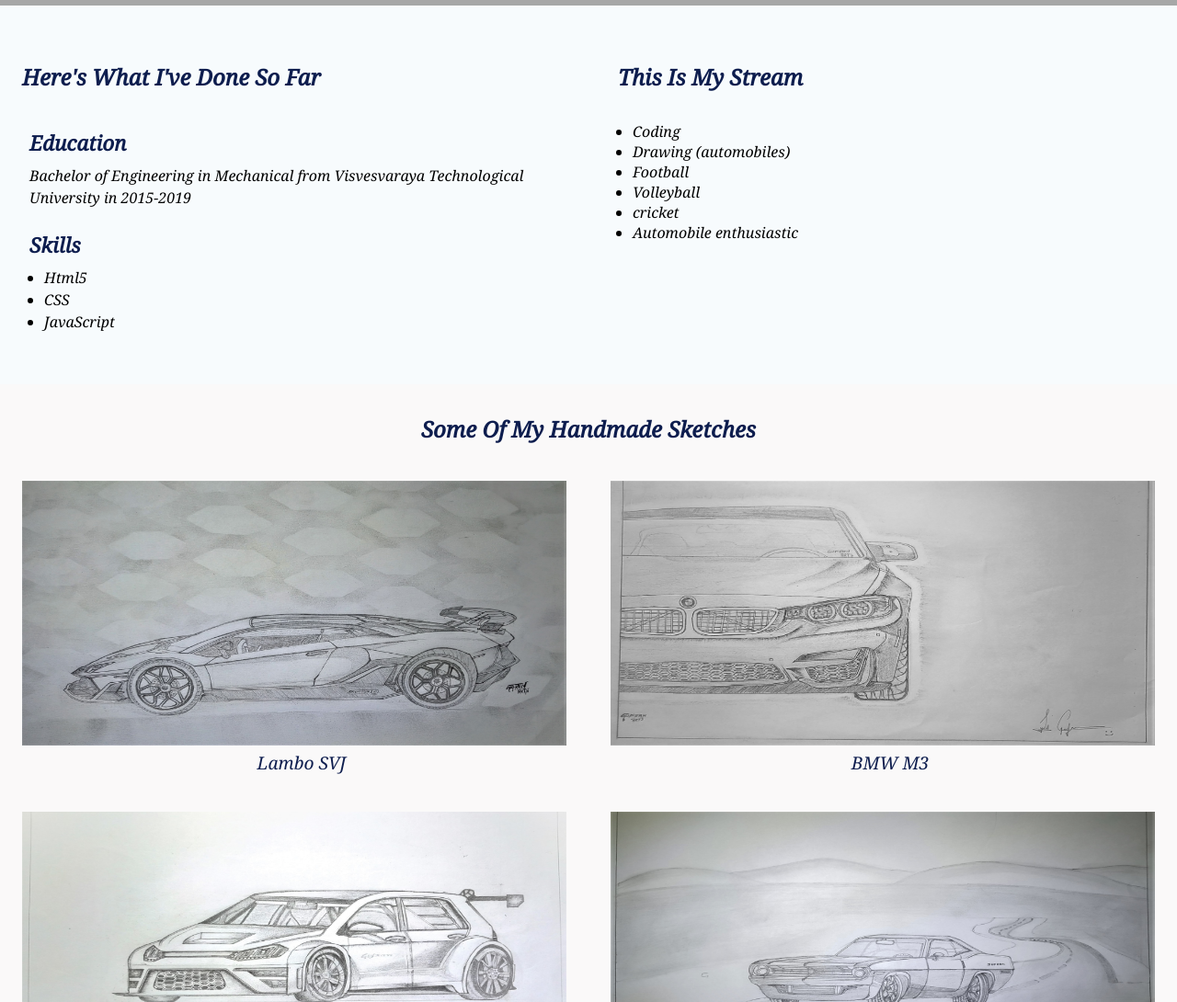
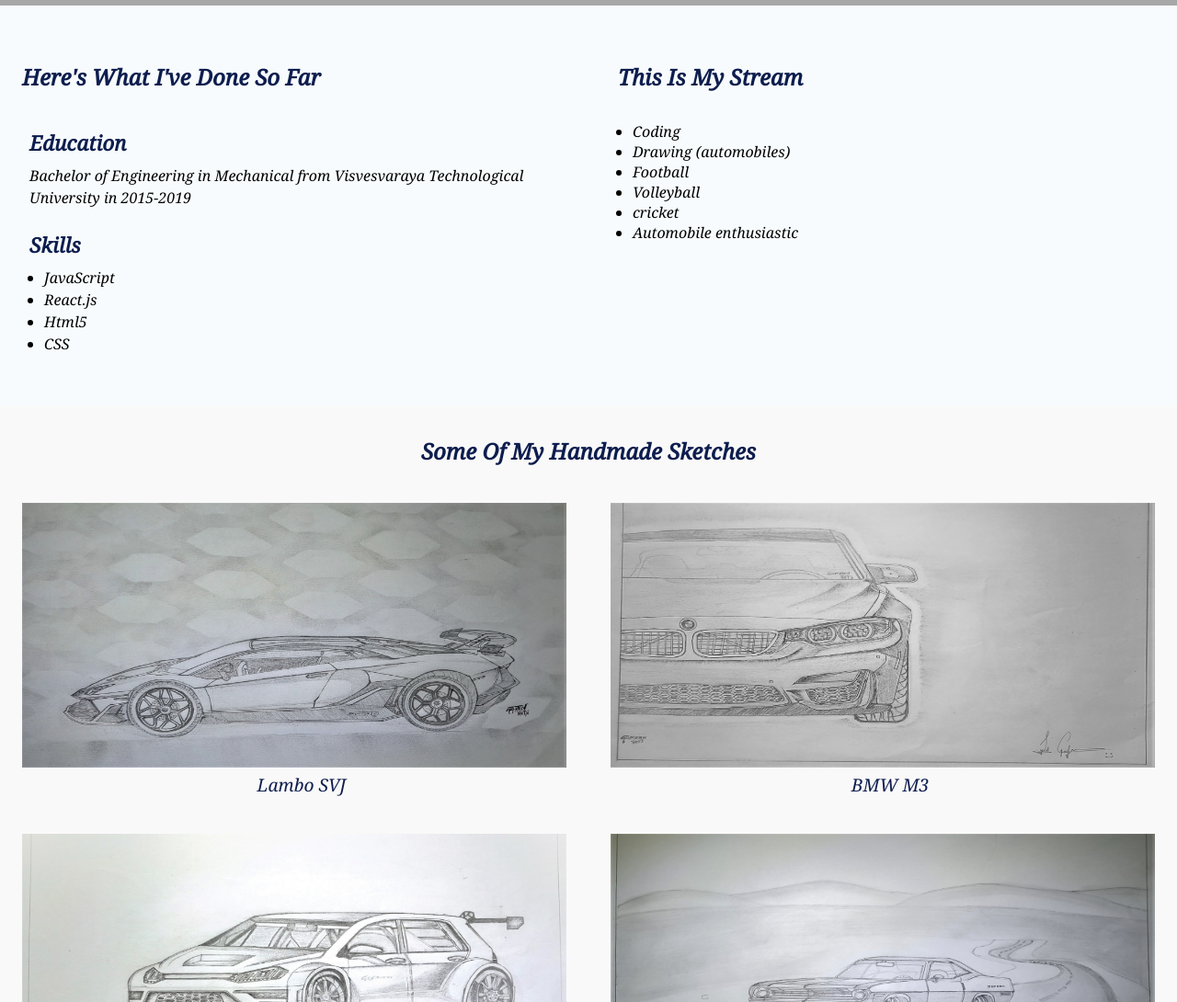
Before and after one commit to syedgufran1997/Resume, a plain HTML site: page index.html in a window 1280 px wide. Shown: the part 954-2044 px from the top of the page at 92% size. Drawn offline with Linux system fonts and the light colour scheme; grey boxes are pictures that could not be loaded.

Commit message:
adding react

```diff
--- a/index.html
+++ b/index.html
@@ -65,9 +65,10 @@
           <div class="skills">
             <h3>Skills</h3>
             <ul>
+              <li>JavaScript</li>
+              <li>React.js</li>
               <li>Html5</li>
               <li>CSS</li>
-              <li>JavaScript</li>
             </ul>
           </div>
         </div>
```
